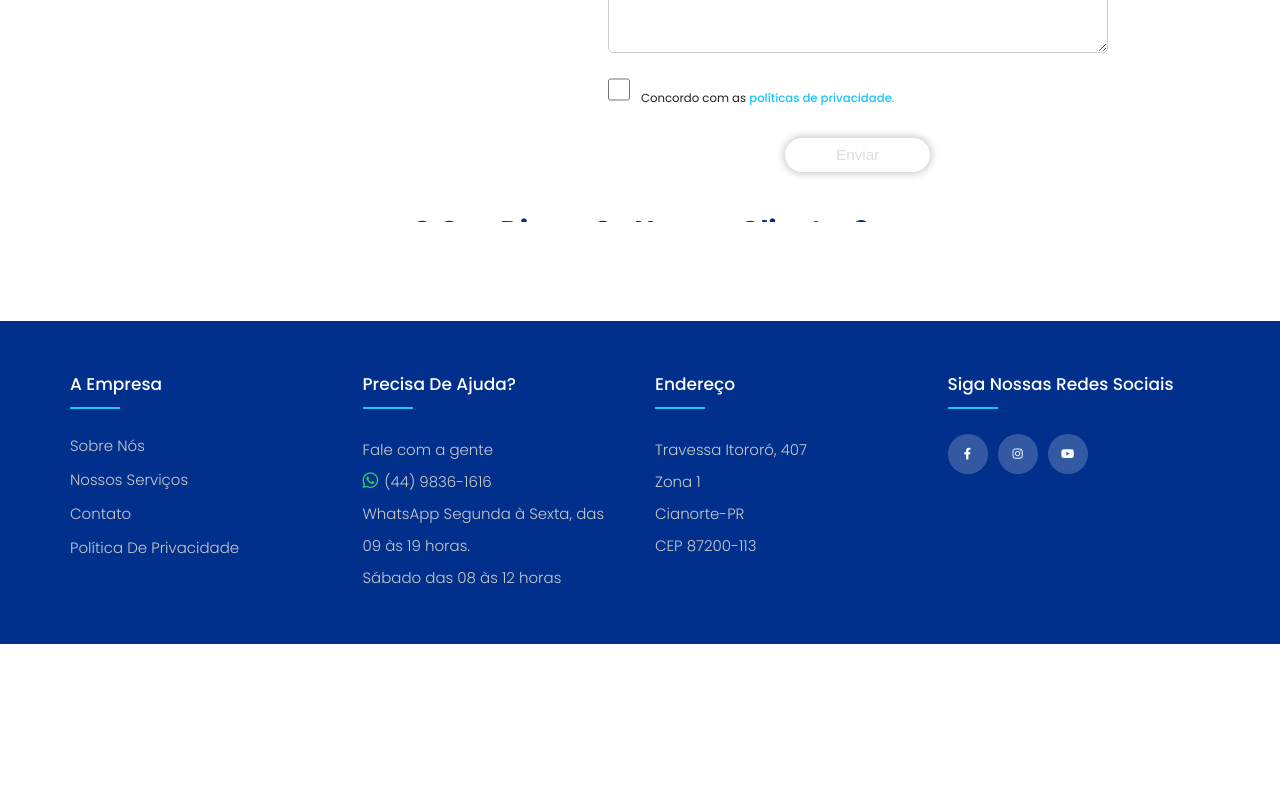
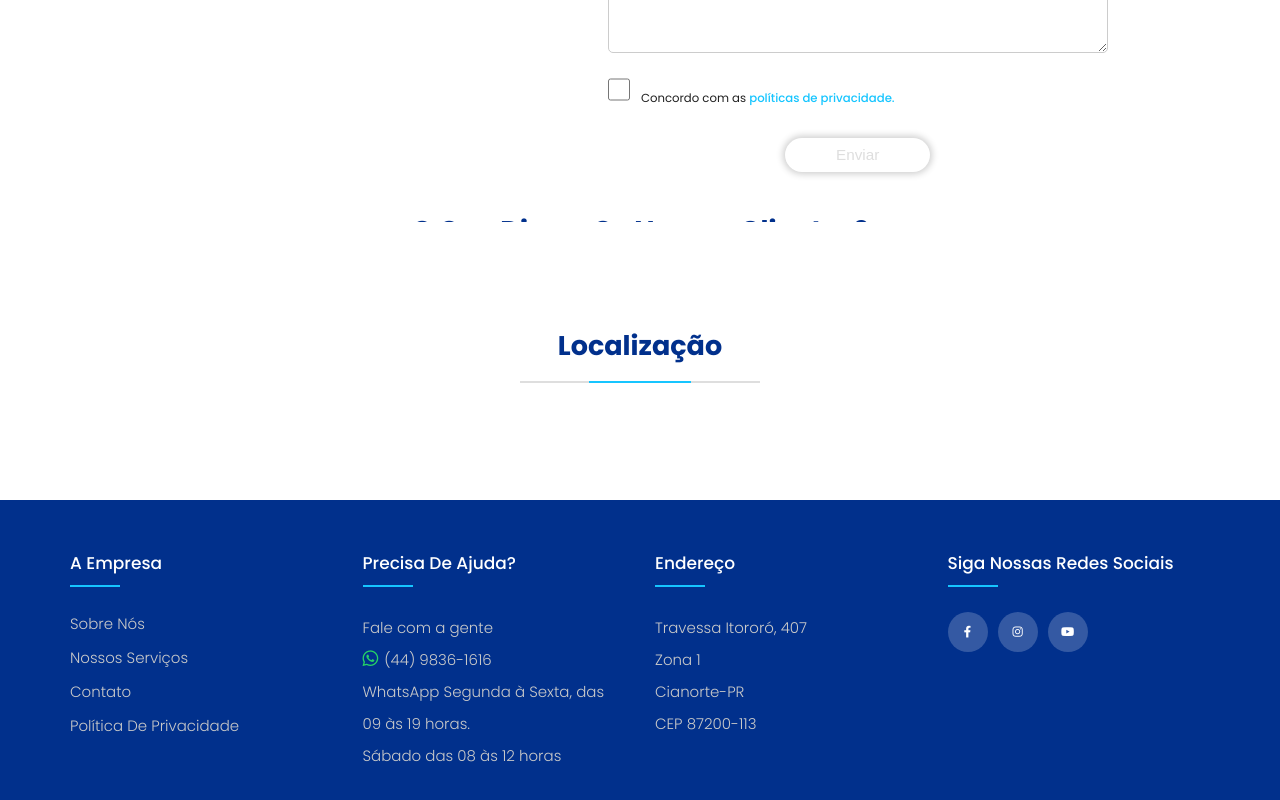
Before and after one commit to vitoraok1/orthopress-website, a React (Create React App) app: page / in a window 1280 px wide. Shown: the part 2116-2916 px from the top of the page. Before the commit the page ends 2760 px from the top, so only its background shows below. Built offline with nearby package versions, Linux system fonts and the light colour scheme.

Commit message:
creating maps section

```diff
--- a/src/App.tsx
+++ b/src/App.tsx
@@ -8,6 +8,7 @@ import { Banner } from './components/commons/Banner';
 import { Whatsapp } from './components/commons/Whatsapp';
 import { Form } from './components/commons/Form';
 import { Reviews } from './components/commons/Reviews';
+import { Localization } from './components/commons/Localization';
 import Footer from './components/commons/Footer';
 
 import { cards } from './components-mock';
@@ -77,6 +78,7 @@ function App() {
      <Banner />
      <Form />
      <Reviews />
+     <Localization />
      <Footer />
     </div>
   );
--- /dev/null
+++ b/src/components/commons/Localization/Localization.css
@@ -0,0 +1,12 @@
+.maps-container {
+  margin-top: 3rem;
+  padding-bottom: 4rem;
+}
+
+@media (min-width: 992px) {
+  .maps-container {
+    margin: auto;
+    margin-top: 3rem;
+    max-width: 75%;
+  }
+}
--- /dev/null
+++ b/src/components/commons/Localization/Localization.tsx
@@ -0,0 +1,11 @@
+import './Localization.css';
+
+export default function Localization () {
+  return (
+    <div className="maps-container">
+      <h2 className="review-title">Localização</h2>
+      <div className="review-line" />
+      <div className="elfsight-app-c05b6daa-cfd2-4b73-9758-00ed1deb0453"></div>
+    </div>
+  )
+}
--- /dev/null
+++ b/src/components/commons/Localization/index.ts
@@ -0,0 +1,3 @@
+import Localization from "./Localization";
+
+export { Localization }
--- a/src/components/commons/Reviews/Reviews.css
+++ b/src/components/commons/Reviews/Reviews.css
@@ -4,6 +4,8 @@
 
 .reviews {
   position: relative;
+  max-width: 95%;
+  margin: auto;
   z-index: 1;
 }
 
```
